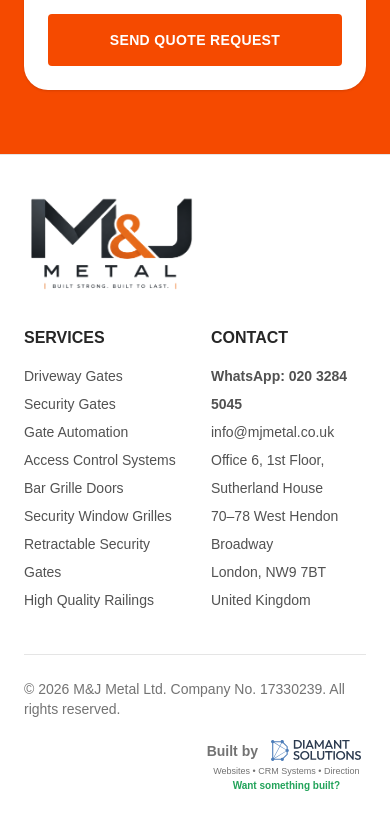
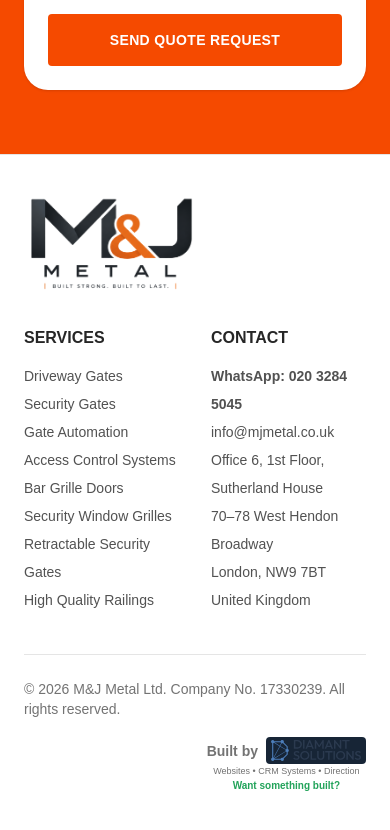
Before and after one commit to MarkDiamant/mjmetal, a Next.js app: page / in a window 390 px wide. Shown: the part 7171-8001 px from the top of the page. Built offline with nearby package versions, Linux system fonts and the light colour scheme.

Commit message:
Match M&J footer credit typography and navy logo treatment

```diff
--- a/app/footer-credit.css
+++ b/app/footer-credit.css
@@ -1 +1 @@
-footer a[href="https://diamantsolutions.co.uk"]{position:static!important;transform:none!important;margin-left:auto!important;margin-right:0!important;margin-top:0!important;display:flex!important;flex-direction:column!important;align-items:center!important;text-align:center!important;gap:2px!important;white-space:nowrap;width:max-content!important}footer a[href="https://diamantsolutions.co.uk"]>div{justify-content:center!important;font-size:11px!important;font-weight:500!important}footer a[href="https://diamantsolutions.co.uk"] img{height:auto!important;width:100px!important;background:#fff!important;border-radius:4px!important;padding:3px 5px!important;filter:none!important}footer a[href="https://diamantsolutions.co.uk"]>span{font-size:9px!important;line-height:1.25!important}footer a[href="https://diamantsolutions.co.uk"]:after{content:'Want something built?';font-size:10px!important;line-height:1.2!important;font-weight:700;color:#22a35a}@media(max-width:640px){footer a[href="https://diamantsolutions.co.uk"]{position:relative!important;margin:18px 0 0 auto!important;width:max-content!important}}
+footer a[href="https://diamantsolutions.co.uk"]{position:static!important;transform:none!important;margin-left:auto!important;margin-right:0!important;margin-top:0!important;display:flex!important;flex-direction:column!important;align-items:center!important;text-align:center!important;gap:2px!important;white-space:nowrap;width:max-content!important}footer a[href="https://diamantsolutions.co.uk"]>div{justify-content:center!important;font-size:10px!important;font-weight:500!important}footer a[href="https://diamantsolutions.co.uk"] img{height:auto!important;width:100px!important;background:#172536!important;border-radius:4px!important;padding:3px 5px!important;filter:none!important}footer a[href="https://diamantsolutions.co.uk"]>span{font-size:9px!important;line-height:1.25!important}footer a[href="https://diamantsolutions.co.uk"]:after{content:'Want something built?';font-size:10px!important;line-height:1.2!important;font-weight:700;color:#22a35a}@media(max-width:640px){footer a[href="https://diamantsolutions.co.uk"]{position:relative!important;margin:18px 0 0 auto!important;width:max-content!important}}
```
